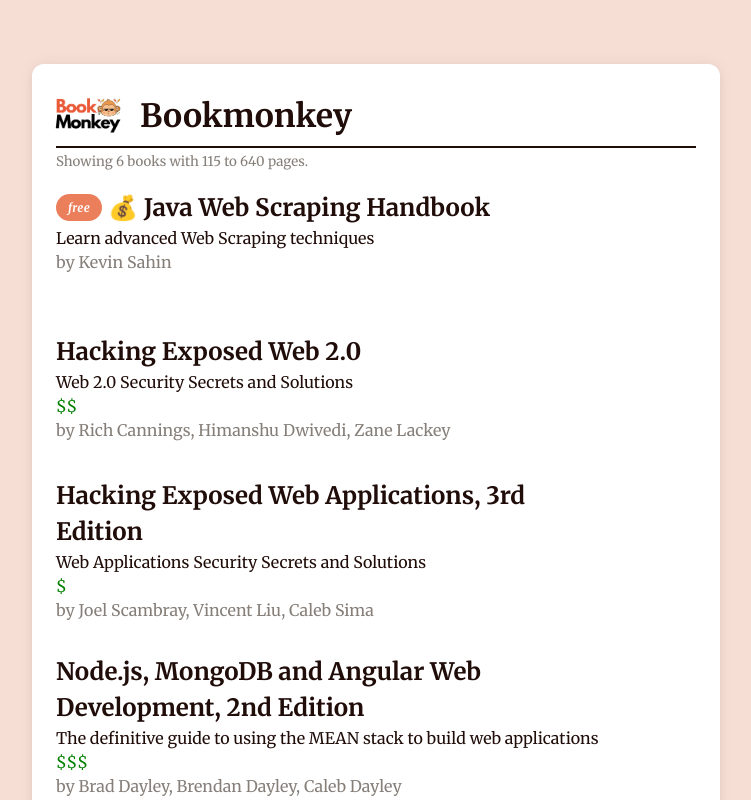
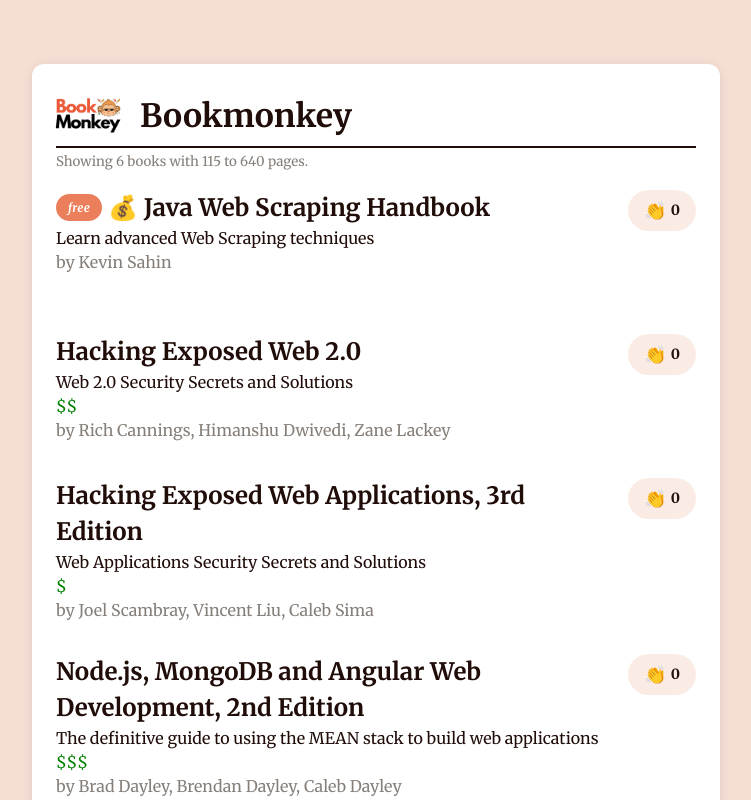
Before and after one commit to workshops-de/react-typescript-workshop, a React (Vite) app: page / in a window 1280 px wide. Shown: the top 800 px of the page, without its empty margins (264-1015 px from the left). Built offline with nearby package versions, Linux system fonts and the light colour scheme.

Commit message:
07 Add a like counter to the BookListItem component

```diff
--- a/src/components/BookListItem.tsx
+++ b/src/components/BookListItem.tsx
@@ -1,4 +1,6 @@
+import { useState } from "react";
 import type { Book } from "../domain/book/Book";
+import { LikeCounter } from "./LikeCounter";
 
 export interface BookListItemProps {
   book: Book;
@@ -13,11 +15,13 @@ const getPriceRating = (price: string) => {
 };
 
 export const BookListItem = ({ book }: BookListItemProps) => {
+  const [likes, setLikes] = useState(0);
   const isFree = book.price === "$0.00";
 
   return (
     <div className={`book-list-item ${isFree ? "book-list-item_free" : ""}`}>
       <h2>
+        {likes >= 5 && <span className="icon_entry">⭐ </span>}
         {isFree && <span>💰 </span>}
         {book.title}
       </h2>
@@ -26,6 +30,7 @@ export const BookListItem = ({ book }: BookListItemProps) => {
         <div style={{ color: "green" }}>{getPriceRating(book.price)}</div>
       )}
       <div className="text-meta">by {book.author}</div>
+      <LikeCounter likes={likes} onLikesChange={setLikes} />
     </div>
   );
 };
--- /dev/null
+++ b/src/components/LikeCounter.tsx
@@ -0,0 +1,13 @@
+interface LikeCounterProps {
+  likes: number;
+  onLikesChange: (newLikes: number) => void;
+}
+
+export const LikeCounter = ({ likes, onLikesChange }: LikeCounterProps) => {
+  return (
+    <button className="secondary" onClick={() => onLikesChange(likes + 1)}>
+      <span>👏</span>
+      {likes}
+    </button>
+  );
+};
```
